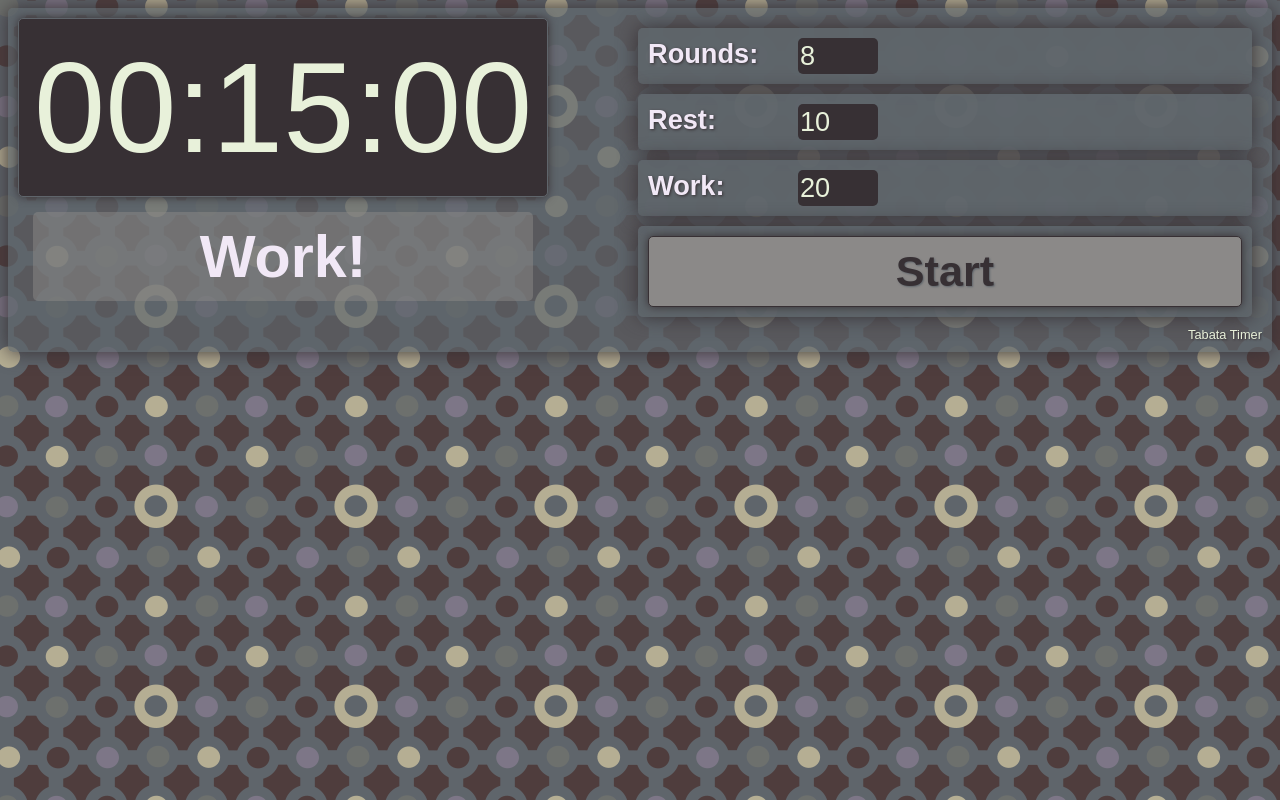
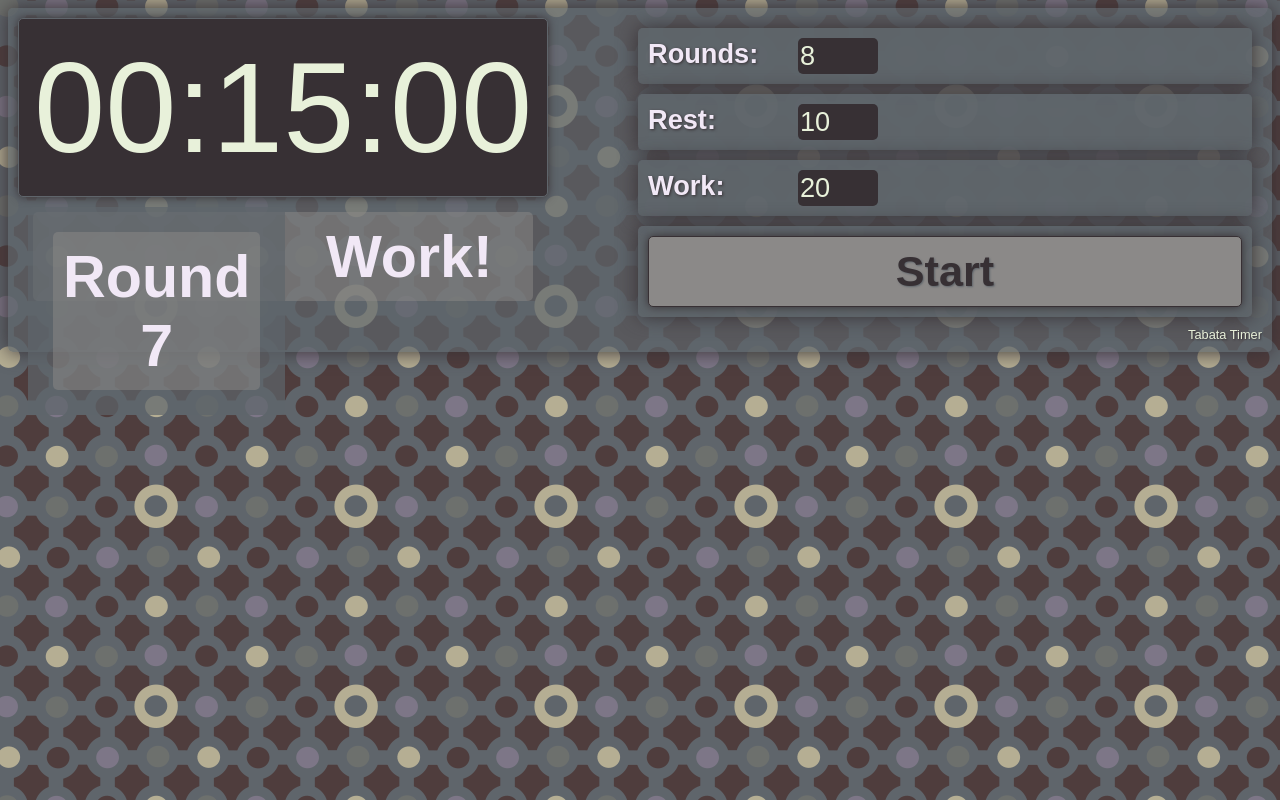
Before and after one commit to natemago/tabata-timer, a plain HTML site: page timer.html in a window 1280 px wide. Drawn offline with nearby package versions, Linux system fonts and the light colour scheme.

Commit message:
Added status.

```diff
--- a/timer.css
+++ b/timer.css
@@ -105,6 +105,14 @@ http://www.colourlovers.com/palette/1196612/storm_at_lit_tower
    text-shadow: 1px 1px 2px #5F656B;
 }
 
+.timer-float-info{
+   float: left;
+   padding: 10px;
+   border-radius: 5px;
+   background: rgba(95,101,107,0.7);
+   margin: 10px;
+}
+
 body{
    font-family: sans-serif;
    background: url('images/pattern-3.png');
--- a/timer.html
+++ b/timer.html
@@ -8,6 +8,14 @@
       <div class="timer-wrapper">
          <div class="timer-notification-area">
             <div class="timer-display">00:00.00</div>
+            <div class="timer-float-placeholder">
+               <div class="timer-float-info">
+                  <div class="timer-info">
+                     <div class="info-text-title">Round</div>
+                     <div class="info-text">7</div>
+                  </div>
+               </div>
+            </div>
             <div class="timer-info">
                Work!
             </div>
```
Also changed, not shown: 1 other file.
